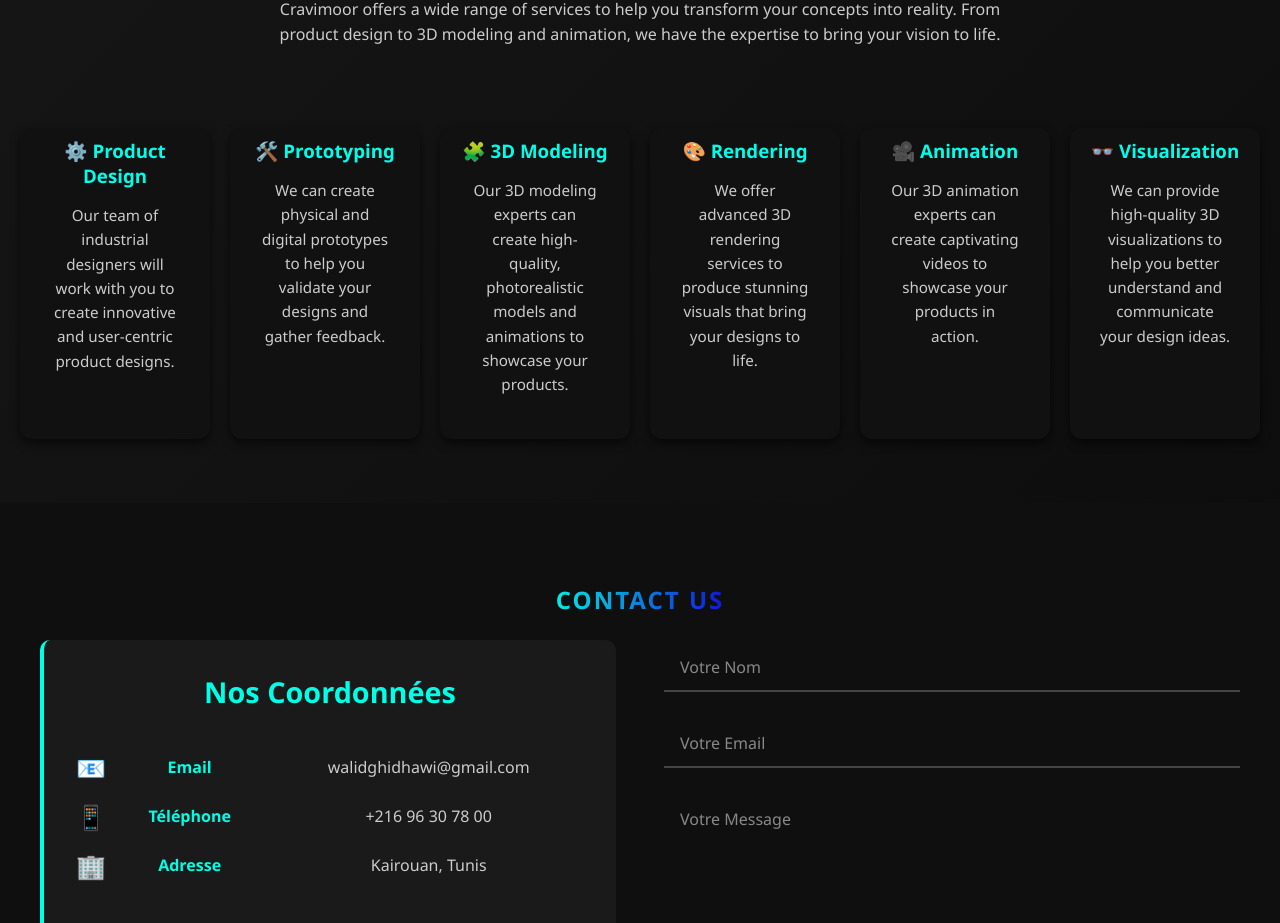
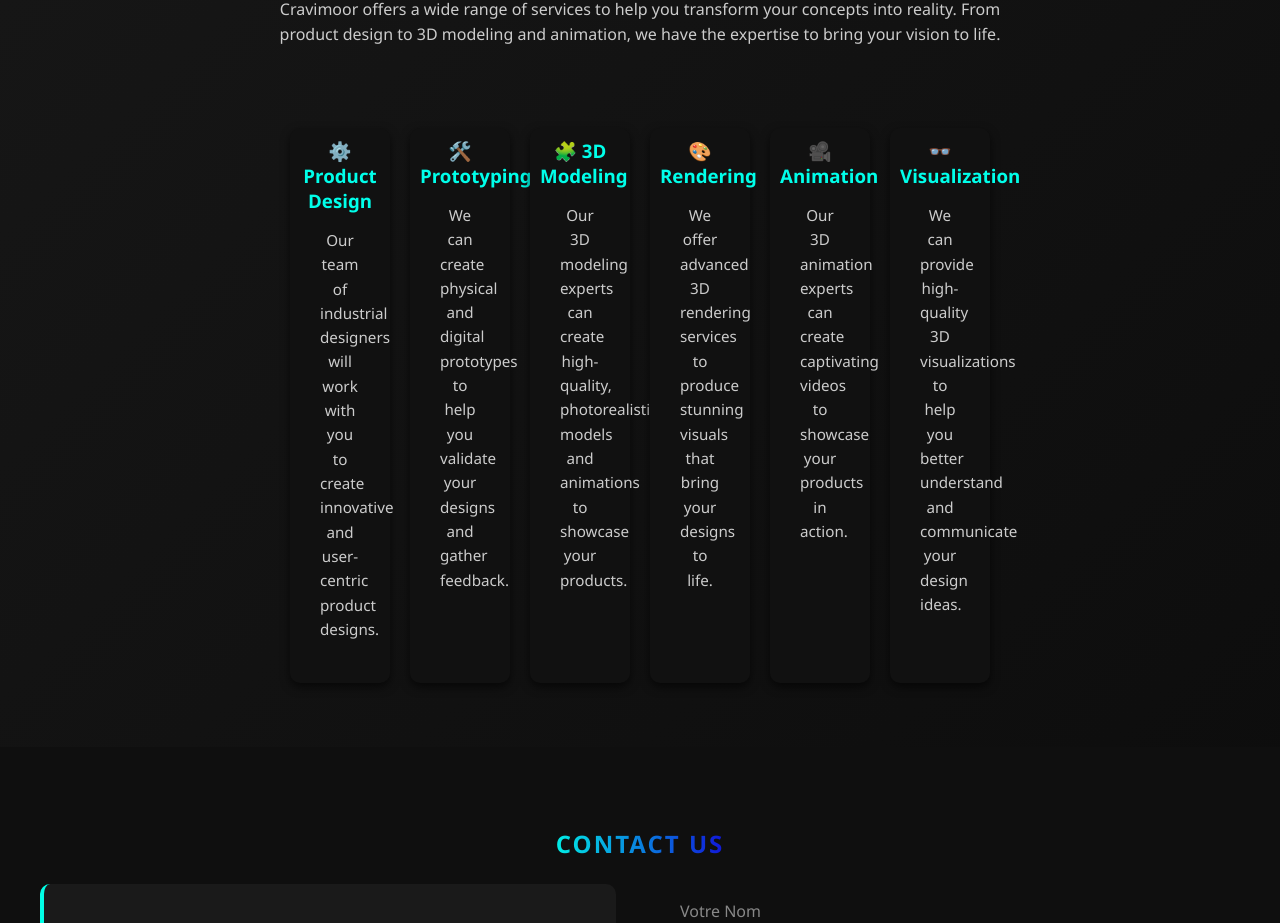
Before and after one commit to Walidghidhaoui/CRAVIMOOR, a React (Create React App) app: page / in a window 1280 px wide. Shown: the part 5556-6479 px from the top of the page. Built offline with nearby package versions, Linux system fonts and the light colour scheme.

Commit message:
Mise à jour globale

```diff
--- a/src/App.css
+++ b/src/App.css
@@ -642,10 +642,10 @@ header {
 .our-services .service-card {
   background: #111;
   padding: 10px;
-  border-radius: 12px;
+  border-radius: 10px;
   text-align: center;
   width: 100%;
-  max-width: 200px;
+  max-width: 100px;
 
 
   margin: 0 auto;
```
